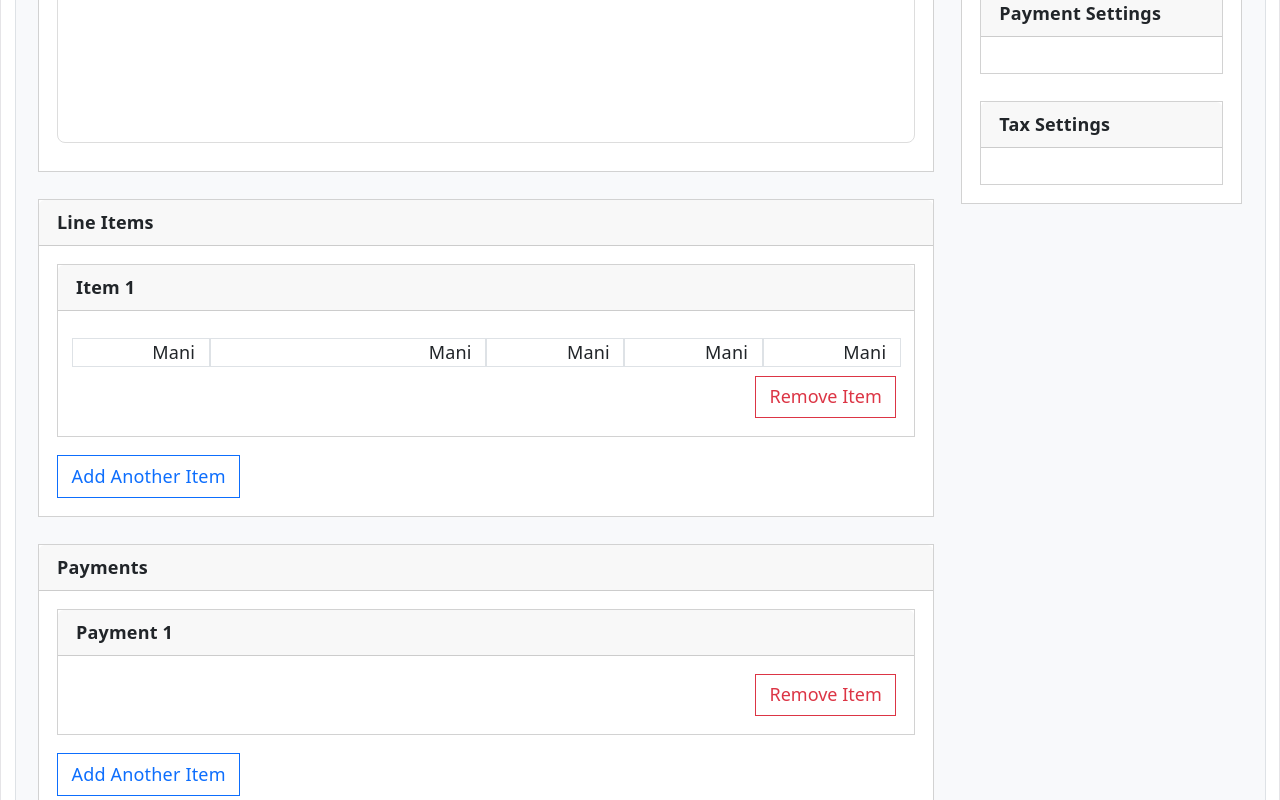
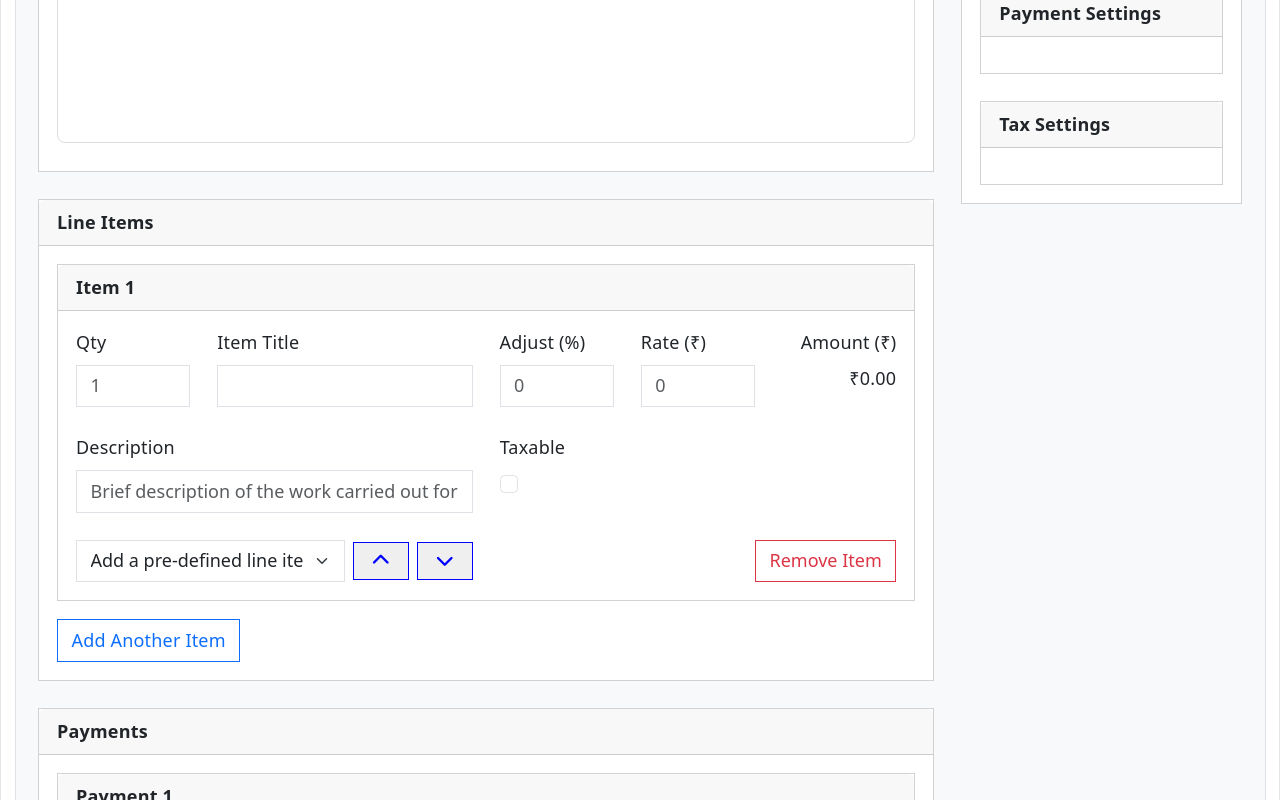
Before and after one commit to thiyari/UltraKey, a React (Vite) app in the folder FrontEnd/: page /new-invoice in a window 1280 px wide. Shown: the part 396-1196 px from the top of the page. Built offline with nearby package versions, Linux system fonts and the light colour scheme.

Commit message:
update line items

```diff
--- a/FrontEnd/src/Components/Invoices/LineItems.jsx
+++ b/FrontEnd/src/Components/Invoices/LineItems.jsx
@@ -1,6 +1,24 @@
-import React from 'react'
+import React, {useState} from 'react'
 
 const LineItems = ({cards, deleteCard}) => {
+
+  const options = ["Add a pre-defined line item", "Other"];
+
+  const [selectedIndex, setSelectedIndex] = useState(0);
+
+  const handleUp = () => {
+    setSelectedIndex((prev) =>
+      prev === 0 ? options.length - 1 : prev - 1
+    );
+  };
+
+  const handleDown = () => {
+    setSelectedIndex((prev) =>
+      prev === options.length - 1 ? 0 : prev + 1
+    );
+  };
+
+
   return (
       <div>
         {cards.map((card) => (
@@ -8,15 +26,90 @@ const LineItems = ({cards, deleteCard}) => {
                 <div className="card-header" align="left">
                     <b>Item {card.number}</b>
                 </div>
-                <div className="card-body" align="right">
-                    <div className='row pl-2 p-2'>
-                        <div className='col-sm-2 border'>Mani</div>
-                        <div className='col-sm-4 border'>Mani</div>
-                        <div className='col-sm-2 border'>Mani</div>
-                        <div className='col-sm-2 border'>Mani</div>
-                        <div className='col-sm-2 border'>Mani</div>
+                <div className="card-body">
+                    <div className='row mb-4'>
+                        <div className='col-sm-2'>
+                            <div className='form-group' align='left'>
+                                <label className="form-label">Qty</label>
+                                <input type="text" className="form-control rounded-0" placeholder='1'/>
+                            </div>
+                        </div>
+                        <div className='col-sm-4'>
+                            <div className='form-group' align='left'>
+                                <label className="form-label">Item Title</label>
+                                <input type="text" className="form-control rounded-0"/>
+                            </div>
+                        </div>
+                        <div className='col-sm-2'>
+                            <div className='form-group' align='left'>
+                                <label className="form-label">Adjust (%)</label>
+                                <input type="text" placeholder='0' className="form-control rounded-0"/>
+                            </div>
+                        </div>
+                        <div className='col-sm-2'>
+                            <div className='form-group' align='left'>
+                                <label className="form-label">Rate (₹)</label>
+                                <input type="text" placeholder='0' className="form-control rounded-0"/>
+                            </div>
+                        </div>
+                        <div className='col-sm-2'>
+                            <div className='form-group' align='right'>
+                                <label className="form-label">Amount (₹)</label>
+                                <label className="form-label">₹0.00</label>
+                            </div>
+                        </div>
                     </div>
-                    <button className="btn btn-outline-danger rounded-0" onClick={() => deleteCard(card.id)}>Remove Item</button>
+                    <div className='row mb-4'>
+                        <div className='col-sm-6'>
+                            <div className='form-group' align='left'>
+                                <label className="form-label">Description</label>
+                                <input type="text"
+                                    placeholder='Brief description of the work carried out for this line item (optional)'
+                                    className="form-control rounded-0"/>
+                            </div>
+                        </div>
+                        <div className='col-sm-2'>
+                            <div className='form-group' align='left'>
+                                <label className="form-label">Taxable</label>
+                                <div className="form-check">
+                                    <input className="form-check-input"
+                                        type="checkbox"
+                                        id="flexCheckDefault"/>
+                                </div>
+                            </div>
+                        </div>
+                        <div className='col-sm-2'></div>
+                        <div className='col-sm-2'></div>
+                    </div>
+                    <div className='row'>
+                        <div className='col-sm-6' align='left'>
+                                <div style={{ display: "flex", alignItems: "center", gap: 8 }}>
+
+                                    {/* Select dropdown */}
+                                    <select className="form-select rounded-0"
+                                        value={options[selectedIndex]}
+                                        onChange={(e) =>
+                                        setSelectedIndex(options.indexOf(e.target.value))
+                                        }
+                                    >
+                                        {options.map((option, index) => (
+                                        <option key={index} value={option}>
+                                            {option}
+                                        </option>
+                                        ))}
+                                    </select>
+
+                            {/* Up button */}
+                            <button className="px-3 py-1" onClick={handleUp} style={{border: "1px solid blue"}}><i className="fa-solid fa-chevron-up" style={{color: "blue"}}></i></button>
+
+                            {/* Down button */}
+                            <button className="px-3 py-1" onClick={handleDown} style={{border: "1px solid blue"}}><i className="fa-solid fa-chevron-down" style={{color: "blue"}}></i></button>
+                            </div>
+                        </div>
+                        <div className='col-sm-6' align='right'>
+                            <button className="btn btn-outline-danger rounded-0" onClick={() => deleteCard(card.id)}>Remove Item</button>
+                        </div>
+                    </div>
                 </div>
             </div>
         ))}
```
Also changed, not shown: FrontEnd/src/Components/Invoices/NewInvoice.jsx (+8 -0 lines).
